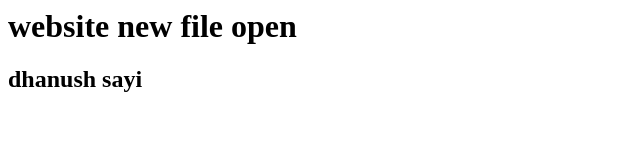
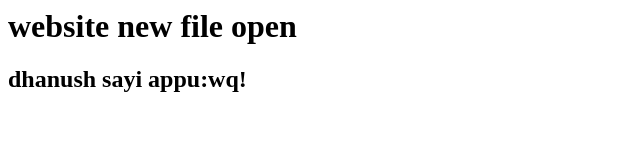
Before and after one commit to nivedh042/web, a plain HTML site: page index.htm in a window 1280 px wide. Shown: the whole page, without its empty margins (0-640 px from the left). Drawn offline with Linux system fonts and the light colour scheme.

Commit message:
change second line

```diff
--- a/index.htm
+++ b/index.htm
@@ -1,5 +1,6 @@
 <html>
 
 <h1> website new file open </h1>
-<h2> dhanush sayi</h2>
+<h2> dhanush sayi appu:wq!
+</h2>
 </html>
```
